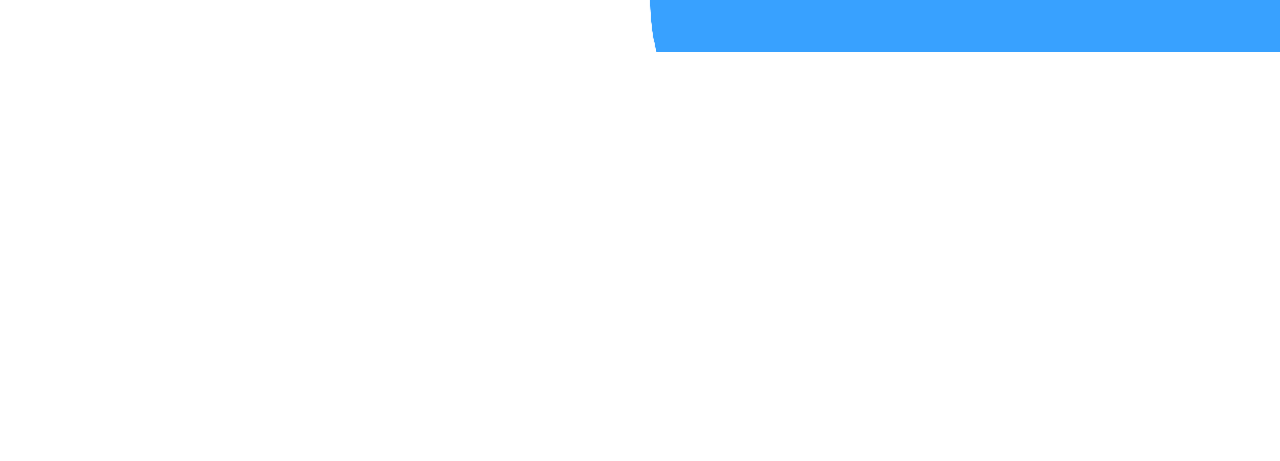
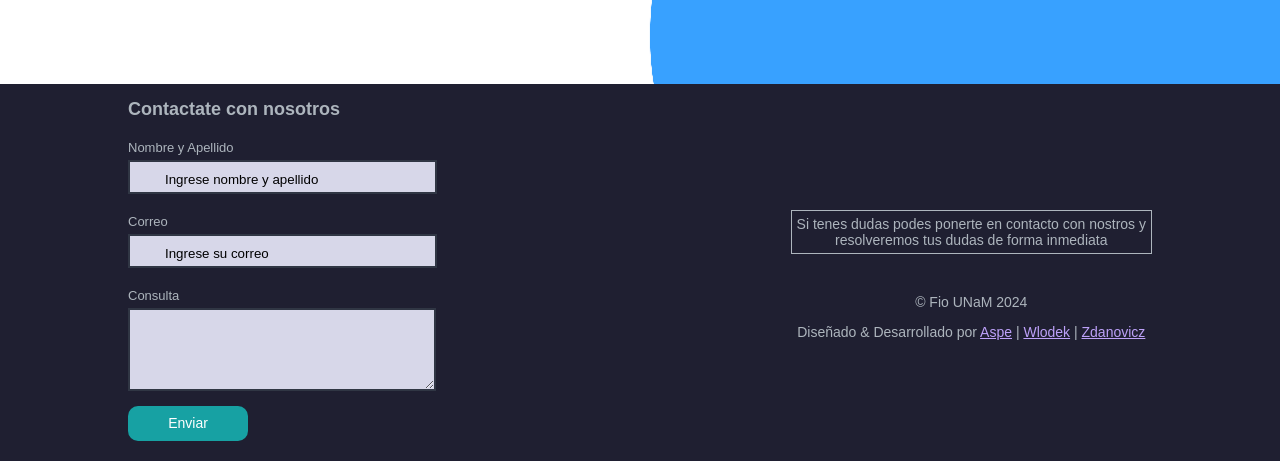
Before and after one commit to NicoZdanovicz/ing_software, a plain HTML site: page index.html in a window 1280 px wide. Shown: the part 623-1084 px from the top of the page. Before the commit the page ends 800 px from the top, so only its background shows below. Drawn offline with Linux system fonts and the light colour scheme.

Commit message:
se arreglaron medidas para que sea adaptable a mas pantallas

```diff
--- a/index.html
+++ b/index.html
@@ -14,13 +14,15 @@
                 <h1 class="titulo">PreciosNet</h1>
                 <img src="./src/icon.png" alt="logo sitio" class="img">
             </div>
+
             <div class="login">
                 <h2 class="sesion">INICIO SESIÓN</h2>
+
                 <form action="" method="POST" class="formularioInicio">
                     <label for="usuario">Usuario</label>
                     <input type="text" name="usuario" id="usuario" placeholder="Ingrese el usuario o email" class="input">
-                    <label for="password">Contraseña</label>
-                    <input type="password" name="contrasena" id="contraseña" placeholder="Contraseña" class="input">
+                    <label for="contraseña">Contraseña</label>
+                    <input type="contraseña" name="contrasena" id="contraseña" placeholder="Contraseña" class="input">
                     <div style="font-size: 13px;">
                         <input type="checkbox" name="recordar" id="recordar">
                         <label for="recordar">Recordar usuario</label>
@@ -29,9 +31,41 @@
                     <input type="submit" value="Iniciar Sesion" class="botonIniciar">
                     <input type="submit" value="Registrarse" class="botonIniciar" style="background-color: #D9D9D9; color: #6A6363; border: none;">
             </div>
+
         </section>
 
 
     </main>
+
+    <footer>
+        <div class="formulario-de-contacto">
+            <h2 class="titulo-contacto">Contactate con nosotros</h2>
+            <form action="#" method="get" >
+                <label for="nombre-footer">Nombre y Apellido</label>
+                <input type="text" id="nombre-footer" name="nombre" placeholder="Ingrese nombre y apellido">
+                <label id="mensaje-nombre-footer"></label>
+
+                <label for="correo-footer">Correo</label>
+                <input type="email" name="correo" id="correo-footer" placeholder="Ingrese su correo">
+                <label id="mensaje-correo-footer"></label>
+
+                <label for="comentario-footer">Consulta</label>
+                <textarea name="comentario" id="comentario-footer" cols="30" rows="5" maxlength="1000"></textarea>
+                <label id="mensaje-comentario-footer"></label>
+
+                <input id="submit-footer" name="submit" type="submit" value="Enviar">
+            </form>
+        </div>
+        <div class="footer-izquierda">
+
+            <p class="footer_texto1" style="margin-top: 40px;">Si tenes dudas podes ponerte en contacto con nostros y <br> resolveremos tus dudas de forma inmediata</p>
+            <div style="margin-top: 40px;">
+                <p class="footer_texto3">© Fio UNaM 2024</p>
+                <p class="footer_texto4">Diseñado & Desarrollado por <a href="">Aspe</a> | <a href="">Wlodek</a> | <a href="">Zdanovicz</a></p>
+            </div>
+        </div>
+
+    </footer>
+
 </body>
 </html>
--- a/styles.css
+++ b/styles.css
@@ -17,25 +17,24 @@ body, html{
 }
 .seccionLogin{
     display: flex;
+
 }
 .sesion{
     font-size: 40px;
     font-weight: 900;
     padding-top: 10rem;
-
 }
 .login{
     background-color: #38A1FF;
-    width: 50%;
-    padding-left: 1rem;
+    display: block;
+    flex: 1;
 }
 .logo{
     background-image: url(./src/fondo.png);
     background-repeat: no-repeat;
-    padding-bottom: 4rem;
+    padding-bottom: 6rem;
     padding-right: 15rem;
-    background-size: 80rem 45rem;
-
+    background-size: 80rem 48rem;
 }
 
 .formularioInicio{
@@ -64,3 +63,161 @@ label{
     padding: 5px;
     cursor: pointer;
 }
+
+@media (max-width: 1270px){
+    .seccionLogin{
+        display: block;
+        justify-content: center;
+        align-items: center;
+    }
+    .titulo{
+        font-size: 80px;
+        padding-left: 10rem;
+        text-align: center;
+        font-weight: 600;
+    }
+
+    .logo{
+        background-image: none;
+        padding-bottom: 6rem;
+        text-align: center;
+
+    }
+    .sesion{
+        display: none;
+
+    }
+    .login{
+        background-image: url(./src/fondo1.png);
+        background-repeat: no-repeat;
+        background-size: cover;
+        padding-bottom: 6rem;
+        display: flex;
+        justify-content: center;
+        align-items: center;
+    }
+
+
+}
+
+/*---------------------------------------------------------------*/
+footer {
+    position: relative;
+    display: flex;
+    padding: 0 8rem 0 8rem;
+    justify-content: space-between;
+    background-color: #1f1f31;
+    color: #adb5bd;
+    text-align: center;
+    font-size: 14px;
+
+    align-items: center;
+    font-family: "Poppins", sans-serif;
+    padding-bottom: 20px;
+}
+
+footer a {
+    color: rgb(189, 161, 249);
+}
+
+
+.titulo-contacto {
+    font-size: 18px;
+    text-align: left;
+}
+
+.footer_texto1 {
+    border: 1px #adb5bd solid;
+    padding: 5px;
+}
+
+.formulario-de-contacto {
+    display: flex;
+    flex-direction: column;
+    font-family: "Poppins", sans-serif;
+    color: #adb5bd;
+}
+
+.formulario-de-contacto ::placeholder {
+    font-family: "Poppins", sans-serif;
+    color: black;
+}
+
+.formulario-de-contacto label {
+    margin-top: 5px;
+    font-size: 13px;
+    text-align: justify;
+
+}
+
+.formulario-de-contacto #nombre-footer {
+    margin-top: 5px;
+    margin-bottom: 10px;
+    padding: 10px;
+    border: none;
+    border: 2px solid #303644;
+    background-color: #d7d7e9;
+    width: 250px;
+
+}
+
+.formulario-de-contacto #correo-footer {
+    margin-top: 5px;
+    margin-bottom: 10px;
+    padding: 10px;
+    border: none;
+    border: 2px solid #303644;
+    background-color: #d7d7e9;
+    width: 250px;
+
+}
+
+.formulario-de-contacto textarea {
+    margin-top: 5px;
+    margin-bottom: 10px;
+    width: 300px;
+    font-family: "Poppins", sans-serif;
+    border: 2px solid #303644;
+    background-color: #d7d7e9;
+}
+
+
+.formulario-de-contacto #submit-footer {
+    width: 120px;
+    height: 35px;
+    color: #ffffff;
+    background-color: #17a1a3;
+    border: none;
+    border-radius: 10px;
+    font-size: 14px;
+    padding: 4px;
+    cursor: pointer;
+    transition: 0.4s;
+    font-family: "Poppins", sans-serif;
+}
+
+.formulario-de-contacto #submit-footer:hover {
+    background-color: #067c4f;
+}
+
+
+.formulario-de-contacto #nombre-footer {
+    padding: 10px 20px 5px 35px;
+    background-position: left center;
+}
+
+.formulario-de-contacto #correo-footer {
+    padding: 10px 20px 5px 35px;
+    background-position: left center;
+}
+
+
+#mensaje-nombre-footer,
+#mensaje-correo-footer,
+#mensaje-comentario-footer {
+    font-size: 12px;
+    color: #940606;
+    background-color: #7e7b997d;
+    font-weight: 550;
+}
+/*-------------------------------------------------------------------*/
```
Also changed, not shown: src/fondo1.png (added).
